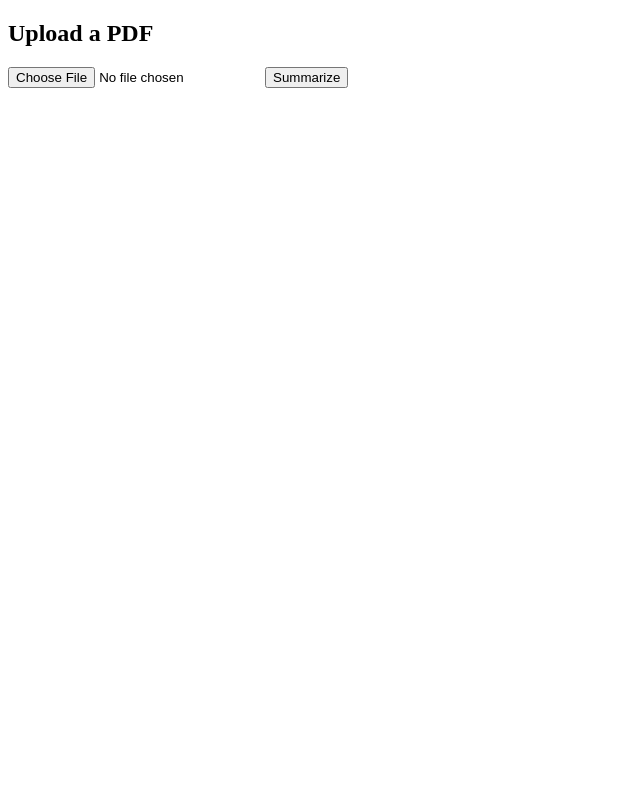
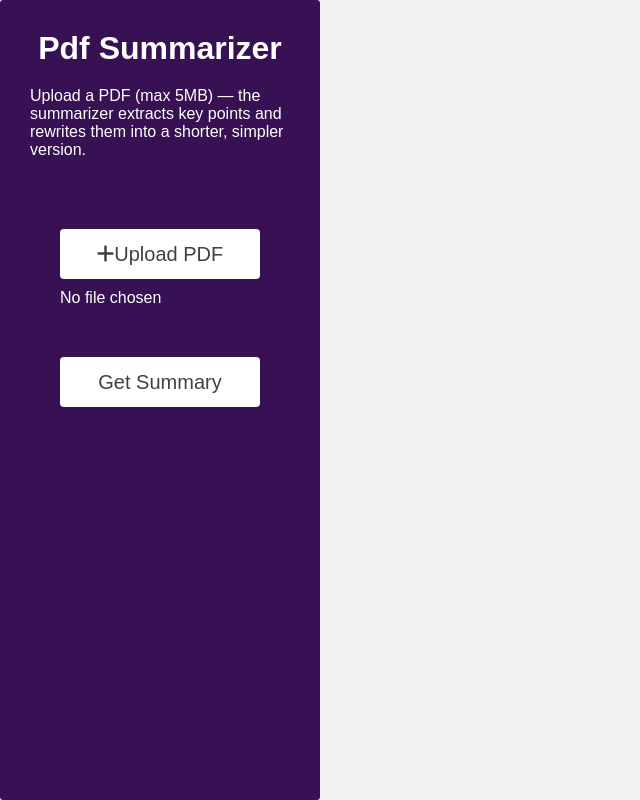
Before and after one commit to almita-desai/pdf-summarizer, a Flask app: page / in a window 1280 px wide. Shown: the whole page, without its empty margins (0-640 px from the left). Run offline with Flask 3, Linux system fonts and the light colour scheme.

Commit message:
Style main layout and form

```diff
--- a/static/style.css
+++ b/static/style.css
@@ -0,0 +1,90 @@
+* {
+    margin: 0;
+    padding: 0;
+    box-sizing: border-box;
+  }
+
+body{
+    height: 100vh;
+    display: flex;
+    font-family: 'Arial', sans-serif;
+}
+.main-container{
+    display: flex;
+    width: 100%;
+}
+.form-container{
+    width: 25%;
+    flex-direction: column;
+    align-items: center;
+    background-color: rgb(55, 17, 83);
+    padding: 30px;
+    border-radius: 3px;
+
+}
+h2{
+    font-size: 32px;
+    text-align: center;
+    color: white;
+
+}
+p{
+    font-size: 16px;
+    color: white;
+    margin-top: 20px;
+    margin-bottom: 40px;
+
+}
+form{
+    display: flex;
+    flex-direction: column;
+    gap: 10px;
+    padding: 30px;
+
+}
+
+#pdfFile{
+    display: none;
+}
+.upload-label {
+    display: inline-flex;
+    justify-content: center;
+    align-items: center;
+    text-align: center;
+    background-color: white;
+    height: 50px;
+    border-radius: 4px;
+    font-size: 20px;
+    color: rgb(65, 65, 65);
+
+  }
+.upload-label:hover{
+    background-color: rgb(242, 242, 242);
+}
+span{
+    color: white;
+}
+
+button{
+    justify-content: center;
+    align-items: center;
+    background-color: rgb(255, 255, 255);
+    height: 50px;
+    border-radius: 4px;
+    font-size: 20px;
+    border: none;
+    cursor: pointer;
+    color: rgb(65, 65, 65);
+    margin-top: 40px;
+
+}
+button:hover{
+    background-color: rgb(242, 242, 242);
+}
+.output-container{
+    width: 75%;
+    display: flex;
+    justify-content: center;
+    align-items: center;
+    background-color: rgb(242, 242, 242);
+}
--- a/templates/index.html
+++ b/templates/index.html
@@ -3,16 +3,28 @@
 <head>
     <meta charset="UTF-8">
     <meta name="viewport" content="width=device-width, initial-scale=1.0">
-    <title>Document</title>
+    <title>Pdf Summarizer</title>
+    <link rel="stylesheet" href="{{ url_for('static', filename='style.css') }}">
+    <link rel="stylesheet" href="https://cdnjs.cloudflare.com/ajax/libs/font-awesome/6.4.0/css/all.min.css">
+
+
 </head>
 <body>
-    <h2>Upload a PDF</h2>
+  <div class="main-container">
+  <div class="form-container">
+    <h2>Pdf Summarizer</h2>
+    <p>Upload a PDF (max 5MB) — the summarizer extracts key points and rewrites them into a shorter, simpler version.</p>
     <form id="form" action="/uploads"  enctype="multipart/form-data">
-    <input type="file" name="file" id="pdfFile" accept="application/pdf">
-    <button type="submit">Summarize</button>
+    <input type="file" name="file" id="pdfFile" accept="application/pdf" onchange="show_file_name()">
+    <label for="pdfFile" class="upload-label"><i class="fas fa-plus"></i>  Upload PDF</label>
+    <span id="fileName">No file chosen</span>
+    <button type="submit">Get Summary</button>
     </form>
+  </div>
+  <div class="output-container">
     <div id="output"></div>
-    <div id="error"></div>
+  </div>
+  </div>
   </body>
   <script src="{{ url_for('static', filename='script.js') }}"></script>
 
```
